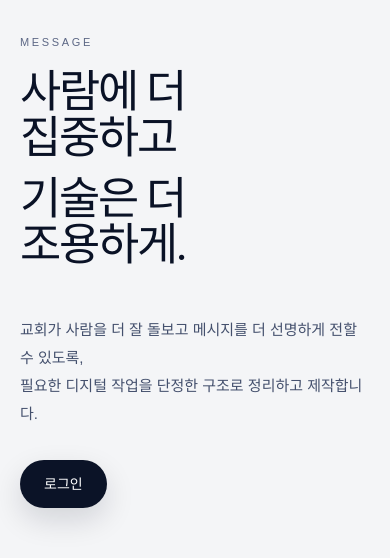
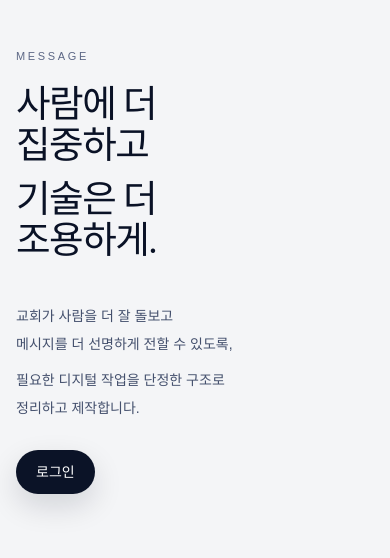
Before and after one commit to kinddragon1224/soom-church, a Next.js app: page / in a window 390 px wide. Shown: the part 996-1554 px from the top of the page. Built offline with nearby package versions, Linux system fonts and the light colour scheme; a web font is replaced by a local one.

Commit message:
Optimize message section for mobile

```diff
--- a/app/page.tsx
+++ b/app/page.tsx
@@ -99,27 +99,39 @@ export default function HomePage() {
       </section>
 
       <section id="message" className="border-t border-white/10 bg-[#f4f5f7] text-[#0a1020]">
-        <div className="mx-auto flex min-h-screen max-w-[1540px] items-center px-5 py-14 sm:px-8 lg:px-12">
+        <div className="mx-auto flex min-h-screen max-w-[1540px] items-center px-4 py-14 sm:px-8 lg:px-12">
           <div className="grid w-full gap-12 lg:grid-cols-[minmax(420px,0.78fr)_minmax(0,1fr)] lg:items-center lg:gap-20 xl:gap-28">
             <div className="max-w-[620px] lg:-translate-y-1">
               <p className="text-[11px] font-medium tracking-[0.24em] text-[#5c6785]">MESSAGE</p>
               <h2
-                className="mt-5 text-[2.8rem] font-normal tracking-[-0.05em] text-[#0a1226] sm:text-[3.7rem] lg:text-[4.45rem] xl:text-[5rem]"
+                className="mt-5 text-[2.35rem] font-normal tracking-[-0.04em] text-[#0a1226] sm:text-[3.7rem] lg:text-[4.45rem] xl:text-[5rem]"
                 style={{ fontFamily: 'var(--font-serif-ko)' }}
               >
-                <span className="block leading-[1.02]">사람에 더</span>
-                <span className="block leading-[1.02]">집중하고</span>
-                <span className="mt-[0.34em] block leading-[1.02]">기술은 더</span>
-                <span className="block leading-[1.02]">조용하게.</span>
+                <span className="block leading-[1.08] sm:hidden">사람에 더</span>
+                <span className="block leading-[1.08] sm:hidden">집중하고</span>
+                <span className="mt-[0.38em] block leading-[1.08] sm:hidden">기술은 더</span>
+                <span className="block leading-[1.08] sm:hidden">조용하게.</span>
+                <span className="hidden sm:block leading-[1.02]">사람에 더</span>
+                <span className="hidden sm:block leading-[1.02]">집중하고</span>
+                <span className="hidden sm:block mt-[0.34em] leading-[1.02]">기술은 더</span>
+                <span className="hidden sm:block leading-[1.02]">조용하게.</span>
               </h2>
-              <p className="mt-12 max-w-[500px] whitespace-pre-line text-[15px] leading-7 text-[#44506d]">
-                {`교회가 사람을 더 잘 돌보고 메시지를 더 선명하게 전할 수 있도록,
+              <div className="mt-10 max-w-[320px] whitespace-pre-line text-[14px] leading-7 text-[#44506d] sm:mt-12 sm:max-w-[500px] sm:text-[15px]">
+                <div className="sm:hidden">
+                  <p>교회가 사람을 더 잘 돌보고</p>
+                  <p>메시지를 더 선명하게 전할 수 있도록,</p>
+                  <p className="mt-2">필요한 디지털 작업을 단정한 구조로</p>
+                  <p>정리하고 제작합니다.</p>
+                </div>
+                <div className="hidden sm:block">
+                  {`교회가 사람을 더 잘 돌보고 메시지를 더 선명하게 전할 수 있도록,
 필요한 디지털 작업을 단정한 구조로 정리하고 제작합니다.`}
-              </p>
-              <div className="mt-8">
+                </div>
+              </div>
+              <div className="mt-7 sm:mt-8">
                 <Link
                   href="/login"
-                  className="inline-flex min-h-12 items-center justify-center rounded-full bg-[#0b1327] px-6 py-3 text-sm font-medium text-white shadow-[0_12px_30px_rgba(8,17,38,0.14)] transition hover:bg-[#16203a]"
+                  className="inline-flex min-h-11 items-center justify-center rounded-full bg-[#0b1327] px-5 py-3 text-sm font-medium text-white shadow-[0_12px_30px_rgba(8,17,38,0.14)] transition hover:bg-[#16203a] sm:min-h-12 sm:px-6"
                 >
                   로그인
                 </Link>
```
